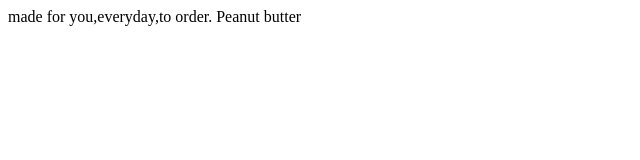
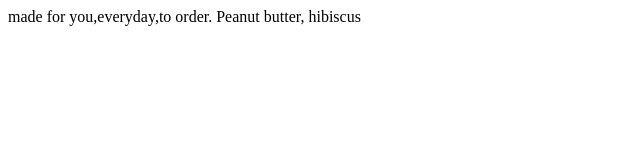
Before and after one commit to sanjithdevanathan/Everydays, a plain HTML site: page index.html in a window 1280 px wide. Shown: the full height of the page, 0-640 px from the left. Drawn offline with Linux system fonts and the light colour scheme.

Commit message:
Update index.html

```diff
--- a/index.html
+++ b/index.html
@@ -7,7 +7,7 @@
     <title>Everydays</title>
 </head>
 <body>
-    made for you,everyday,to order. Peanut butter
+    made for you,everyday,to order. Peanut butter, hibiscus
 
 </body>
 </html>
```
